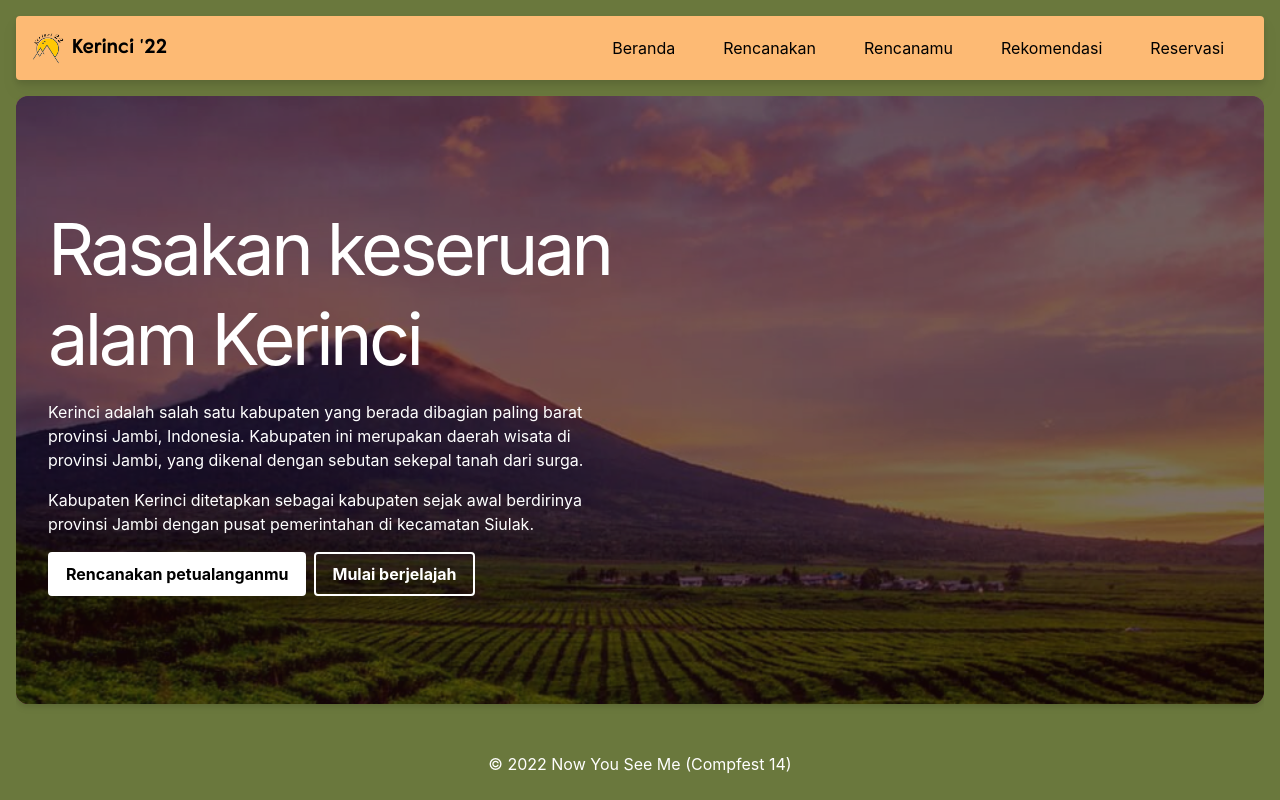
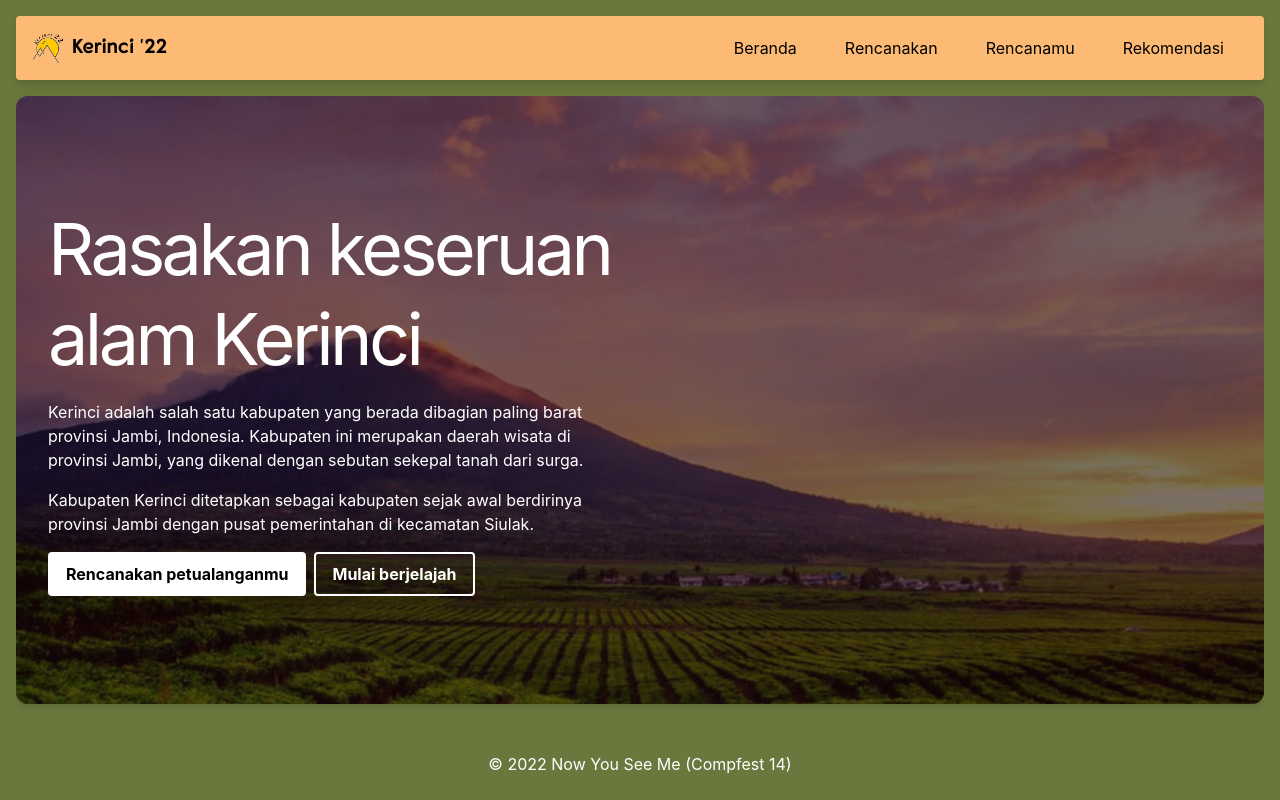
Before and after one commit to cf14-now-you-see-me/FrontEnd, a React (Create React App) app: page / in a window 1280 px wide. Built offline with nearby package versions, Linux system fonts and the light colour scheme; no server answers.

Commit message:
hapus reservasi

```diff
--- a/src/components/NavBar/NavBar.js
+++ b/src/components/NavBar/NavBar.js
@@ -6,7 +6,7 @@ const links = [
     ['Rencanakan', '/rencana'],
     ['Rencanamu', '/hasilrencana'],
     ['Rekomendasi', '/rekomendasi'],
-    ['Reservasi', '/reservasi'],
+    // ['Reservasi', '/reservasi'],
 ];
 
 const MainMenu = ()=>{
```
